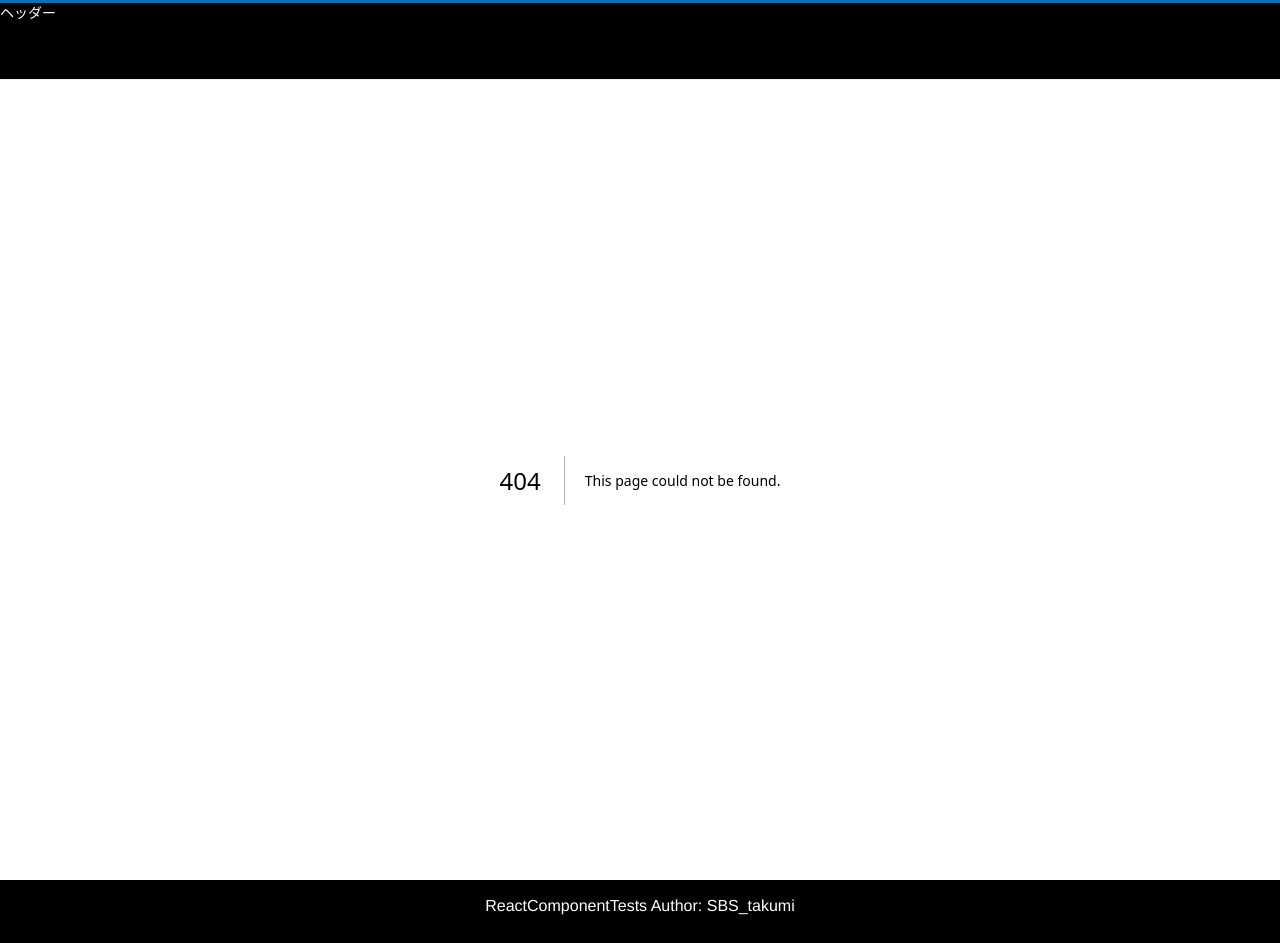
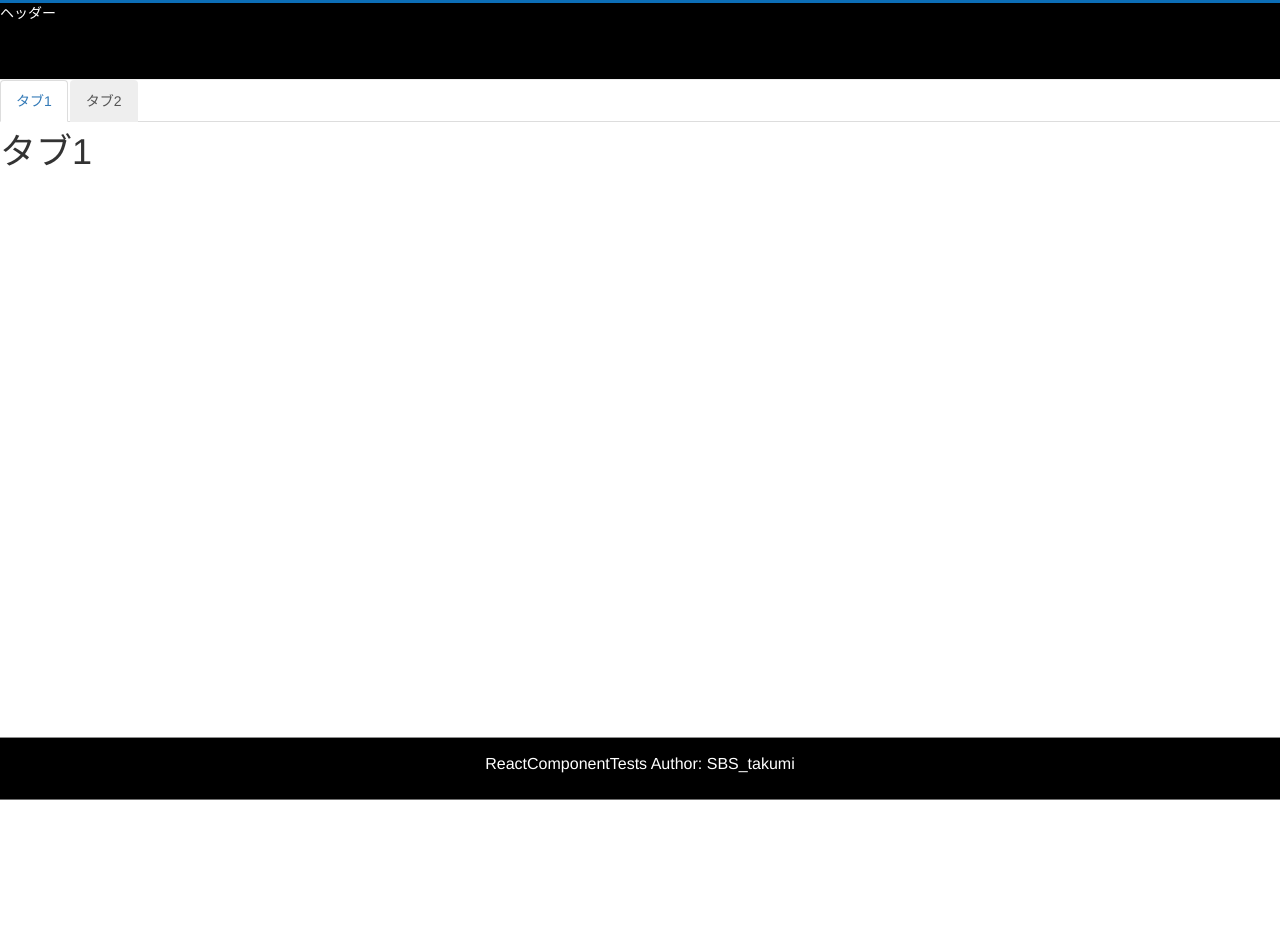
Before and after one commit to IamSBStakumi/ReactComponentTests, a Next.js app: page /tab in a window 1280 px wide. Before the commit this address had no page. After the commit the page ends 800 px from the top, so only its background shows below. Built offline with nearby package versions, Linux system fonts and the light colour scheme.

Commit message:
タブ機能を追加

```diff
--- /dev/null
+++ b/src/app/tab/page.tsx
@@ -0,0 +1,19 @@
+"use client";
+
+import { useState } from "react";
+import Tab from "@/components/Tab";
+
+const Page = () => {
+  const [active, setActive] = useState(0);
+  const tabNames = ["タブ1", "タブ2"];
+
+  return (
+    <div>
+      <Tab active={active} setActive={setActive}>
+        <h1>{tabNames[active]}</h1>
+      </Tab>
+    </div>
+  );
+};
+
+export default Page;
--- /dev/null
+++ b/src/components/Tab.tsx
@@ -0,0 +1,81 @@
+import { ReactElement } from "react";
+import styled, { css } from "styled-components";
+
+const Ul = styled.ul`
+  display: flex;
+  padding-left: 0;
+  margin-bottom: 10px;
+  border-bottom: 1px solid #ddd;
+
+  & > li {
+    position: relative;
+    display: block;
+    float: left;
+    margin-bottom: -1px;
+  }
+`;
+
+const Li = styled.li<{ $isActive: boolean }>`
+  > button {
+    position: relative;
+    display: block;
+    padding: 10px 15px;
+    margin-right: 2px;
+    line-height: 1.4286;
+    color: #555;
+    text-decoration: none;
+    background-color: #eee;
+    border: 1px solid transparent;
+    border-radius: 4px 4px 0 0;
+
+    & :hover :active {
+      outline: 0;
+    }
+  }
+  ${({ $isActive }) =>
+    $isActive &&
+    css`
+      > button {
+        color: #337ab7;
+        cursor: default;
+        background-color: #fff;
+        border: 1px solid #ddd;
+        border-bottom-color: transparent;
+      }
+    `}
+`;
+
+const Tab = ({
+  children,
+  active,
+  setActive,
+}: {
+  children: ReactElement;
+  active: number;
+  setActive: React.Dispatch<React.SetStateAction<number>>;
+}) => {
+  const tabNames = ["タブ1", "タブ2"];
+
+  return (
+    <div>
+      <Ul>
+        {tabNames.map((tabName, index) => (
+          <Li key={index} $isActive={index === active}>
+            <button
+              type="button"
+              role="tab"
+              onClick={() => {
+                setActive(() => (active === index ? active : index));
+              }}
+            >
+              {tabName}
+            </button>
+          </Li>
+        ))}
+      </Ul>
+      {children}
+    </div>
+  );
+};
+
+export default Tab;
```
